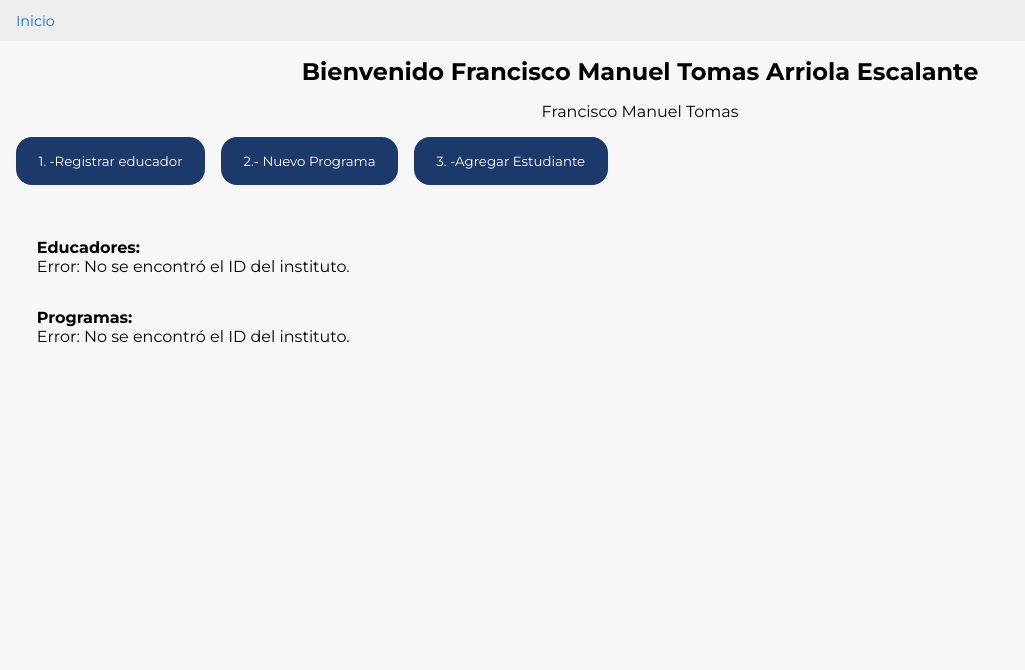
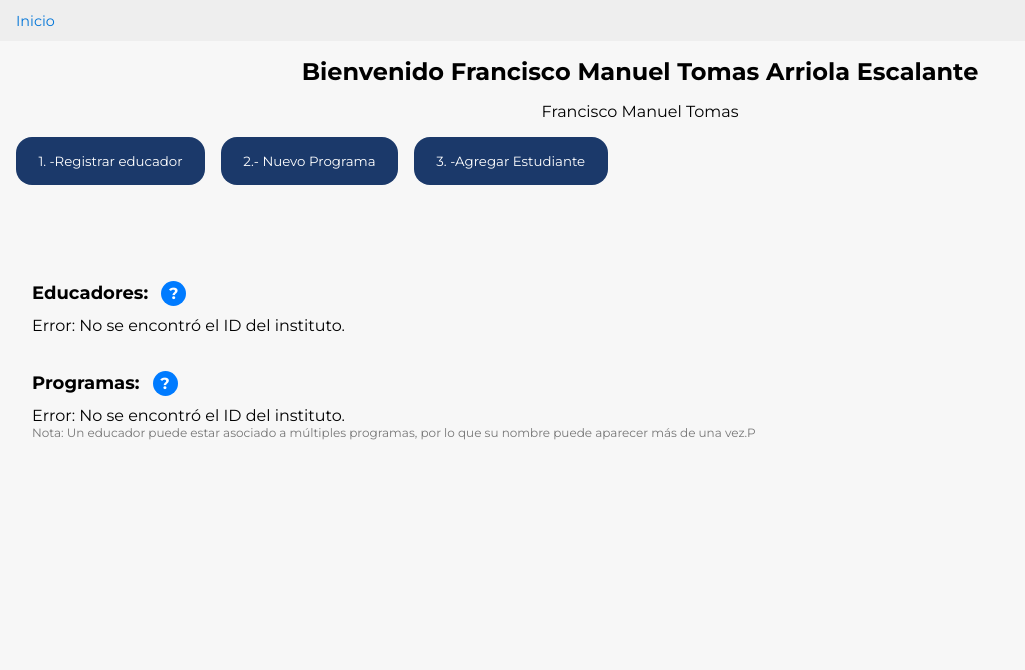
Before and after one commit to Quintana12345/Programa_Alfabetizatec, a PHP site: page /src/coordinador_programa.php in a window 1280 px wide. Shown: the part 113-783 px from the top of the page, without its empty margins (0-1025 px from the left). Run offline with PHP 8.4, Linux system fonts and the light colour scheme; a user stored in the database is signed in; some libraries are stand-ins or nearby versions.

Commit message:
mejoras visuales

```diff
--- a/assets/css/coordinador_programa.css
+++ b/assets/css/coordinador_programa.css
@@ -182,3 +182,69 @@ main {
   left: 70%;
   top: 22%;
 }
+
+
+/* Estilo básico del contenedor de la sección */
+.datos_tec {
+  font-family: Arial, sans-serif;
+  padding: 4rem 1rem;
+}
+
+/* Estilo del icono de ayuda */
+.tooltip-icon {
+  background-color: #007bff;
+  color: white;
+  border-radius: 50%;
+  font-weight: bold;
+  padding: 5px;
+  cursor: pointer;
+  margin-left: 8px;
+  font-size: 16px;
+  display: inline-block;
+  text-align: center;
+  line-height: 1;
+  position: relative;
+  width: 25px;
+  height: 25px;
+}
+
+/* Estilo del tooltip */
+.tooltip-icon::after {
+  content: attr(data-tooltip);
+  position: absolute;
+  bottom: 100%;
+  left: 50%;
+  transform: translateX(-50%);
+  background-color: #333;
+  color: white;
+  padding: 8px;
+  border-radius: 4px;
+  font-size: 12px;
+  width: 200px; /* Ajusta el tamaño del tooltip */
+  text-align: center;
+  opacity: 0;
+  visibility: hidden;
+  transition: opacity 0.3s, visibility 0.3s;
+}
+
+/* Mostrar el tooltip cuando el usuario pasa el mouse */
+.tooltip-icon:hover::after {
+  opacity: 1;
+  visibility: visible;
+}
+
+/* Estilo de las secciones de información */
+.info {
+  margin-bottom: 20px;
+}
+
+.info h4 {
+  font-size: 18px;
+  margin-bottom: 10px;
+}
+
+/* Estilo de las notas */
+.nota {
+  font-size: 12px;
+  color: #777;
+}
--- a/src/coordinador_programa.php
+++ b/src/coordinador_programa.php
@@ -56,20 +56,29 @@
 
 
         <div class="datos_tec">
+    <!-- Bloque: Educadores -->
+    <div class="info">
+        <h4>Educadores:
+            <span class="tooltip-icon" data-tooltip="En esta sección se muestra la lista de educadores. Cada educador tiene un perfil detallado al que se puede acceder haciendo clic en su nombre.">?</span>
+        </h4>
 
-            <div class="info">
-                <h4>Educadores:</h4>
         <div id="Educadores_tec"></div>
+
     </div>
 
+    <!-- Bloque: Programas -->
     <div class="info">
-                <h4>Programas:</h4>
+        <h4>Programas:
+            <span class="tooltip-icon" data-tooltip="Aquí se muestra el listado de programas registrados, mostrando Información gral, puedes acceder a los detalles de un programa en especifico ">?</span>
+        </h4>
+
         <div id="Programas_tec"></div>
+        <p class="nota">
+            Nota: Un educador puede estar asociado a múltiples programas, por lo que su nombre puede aparecer más de una vez.P
+        </p>
+    </div>
 </div>
 
-
-
-        </div>
 
 
     </main>
--- a/src/utilidades/coordinador_programa.js
+++ b/src/utilidades/coordinador_programa.js
@@ -361,6 +361,7 @@ function obtenerProgramas() {
             paging: true,
             searching: true,
             ordering: true,
+            order: [[1, 'asc']], // Ordenar por la columna 'Educador' (índice 1) de manera ascendente
           });
         } else {
           // Si no hay programas, mostramos un mensaje adecuado
```
Lines whose indentation alone changed are shown as unchanged.
